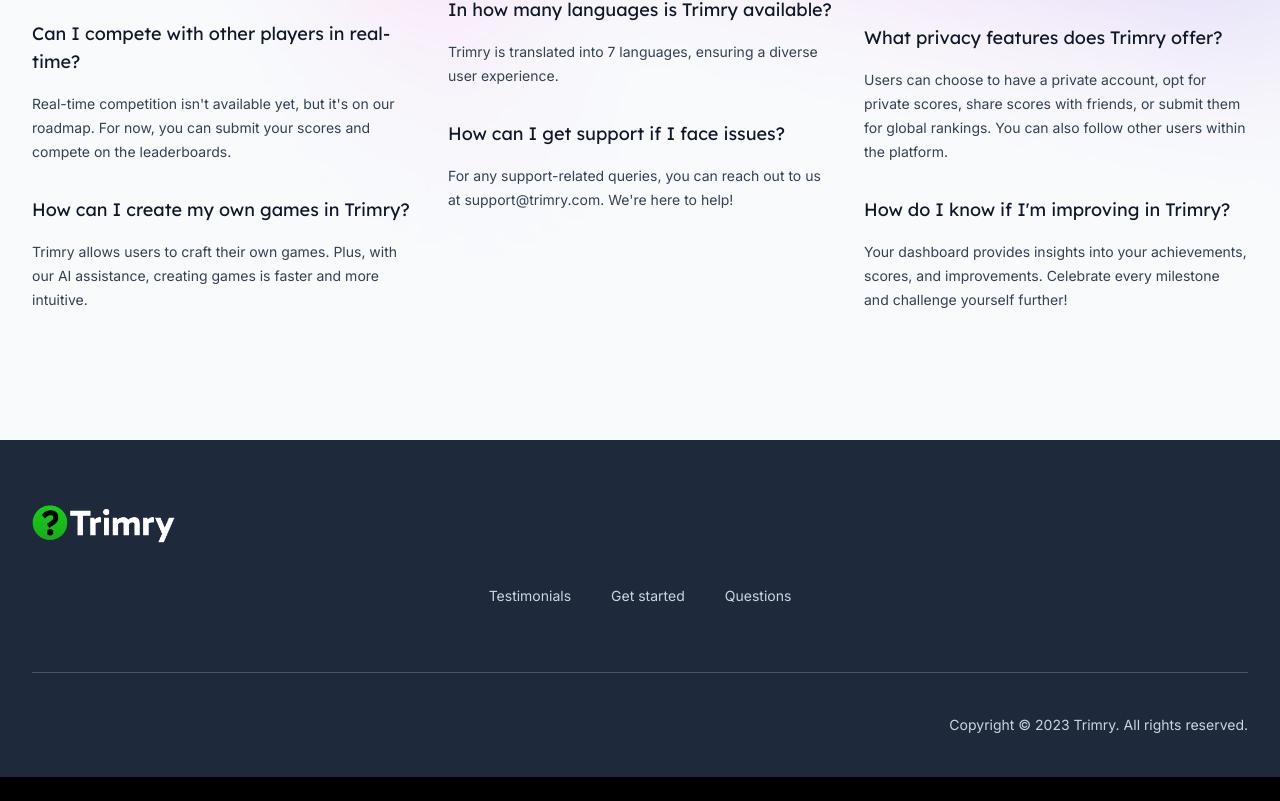
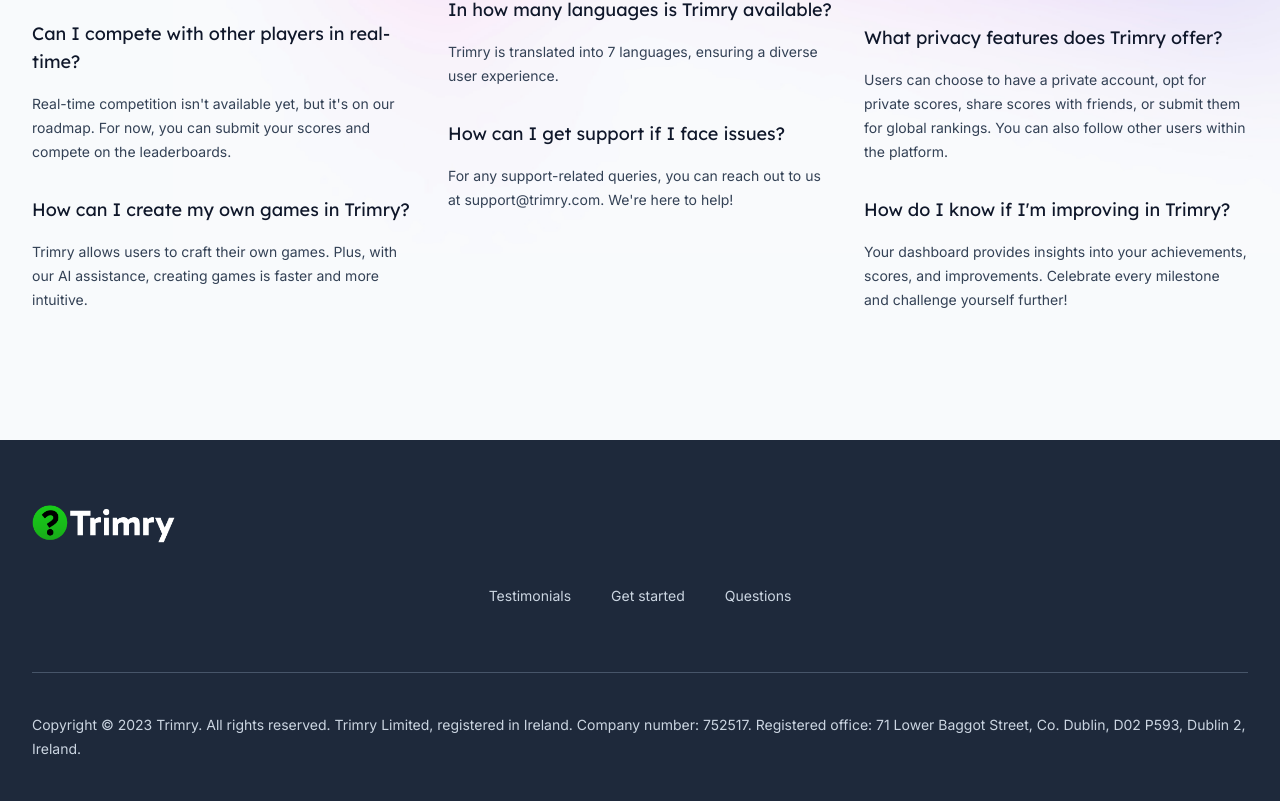
Before and after one commit to srostagno/trimry-app, a Next.js app: page / in a window 1280 px wide. Shown: the part 2632-3433 px from the top of the page. Before the commit the page ends 3409 px from the top, so only its background shows below. Built offline with nearby package versions, Linux system fonts and the light colour scheme.

Commit message:
feature: added company property.

```diff
--- a/src/components/Footer.tsx
+++ b/src/components/Footer.tsx
@@ -20,8 +20,8 @@
         </div>
         <div className="flex flex-col items-center border-t border-slate-400/10 dark:border-slate-600 py-10 sm:flex-row-reverse sm:justify-between">
           <p className="mt-6 text-sm text-slate-500 dark:text-slate-300 sm:mt-0">
-            Copyright &copy; {new Date().getFullYear()} Trimry. All rights
-            reserved.
+          Copyright &copy; {new Date().getFullYear()} Trimry. All rights
+            reserved. Trimry Limited, registered in Ireland. Company number: 752517. Registered office: 71 Lower Baggot Street, Co. Dublin, D02 P593, Dublin 2, Ireland.
           </p>
         </div>
       </Container>
```
